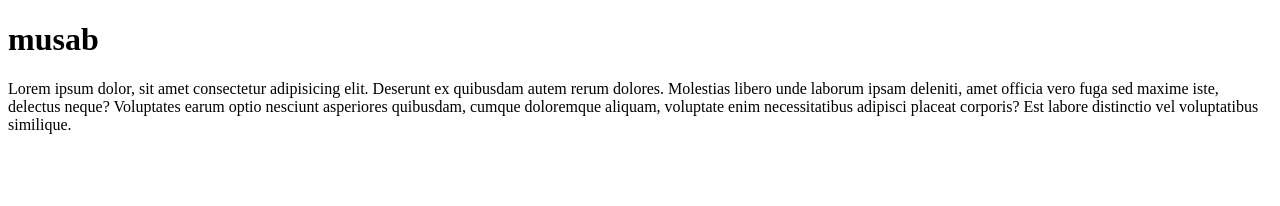
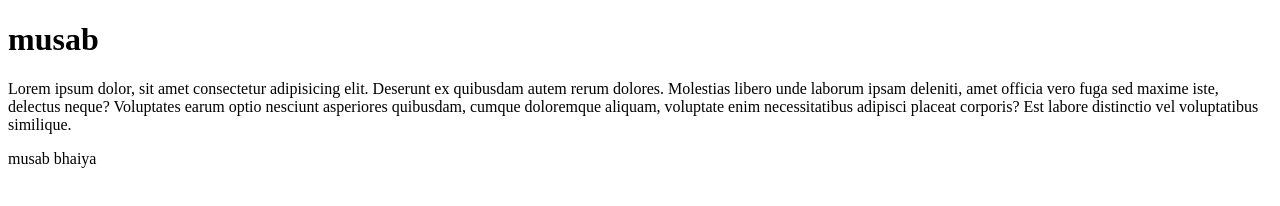
Before and after one commit to nakibmusab/first-project, a plain HTML site: page index.html in a window 1280 px wide. Drawn offline with Linux system fonts and the light colour scheme.

Commit message:
Update index.html

```diff
--- a/index.html
+++ b/index.html
@@ -8,5 +8,6 @@
 <body>
     <h1>musab</h1>
     <p>Lorem ipsum dolor, sit amet consectetur adipisicing elit. Deserunt ex quibusdam autem rerum dolores. Molestias libero unde laborum ipsam deleniti, amet officia vero fuga sed maxime iste, delectus neque? Voluptates earum optio nesciunt asperiores quibusdam, cumque doloremque aliquam, voluptate enim necessitatibus adipisci placeat corporis? Est labore distinctio vel voluptatibus similique.</p>
+  <p>musab bhaiya </p>
 </body>
 </html>
```
